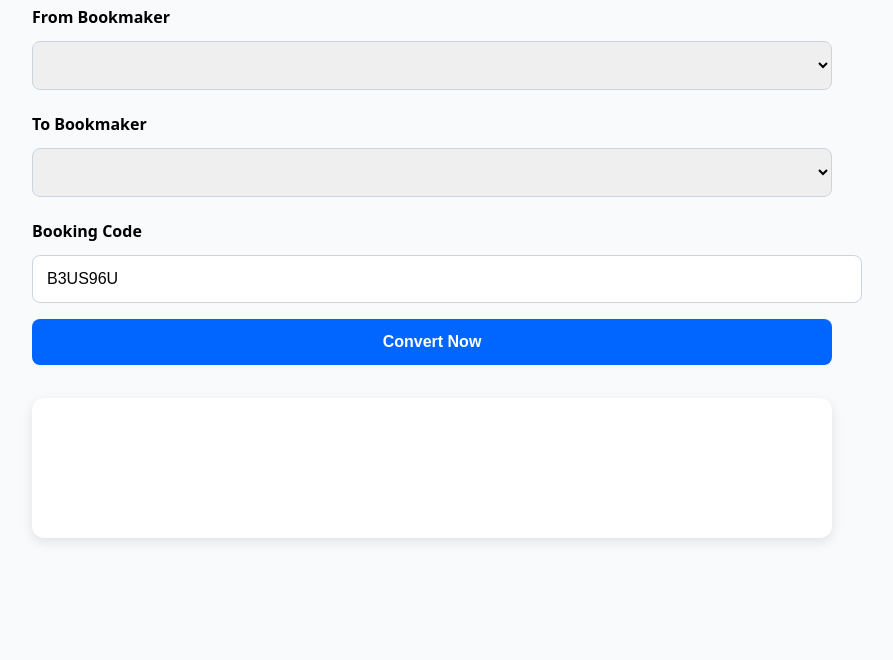
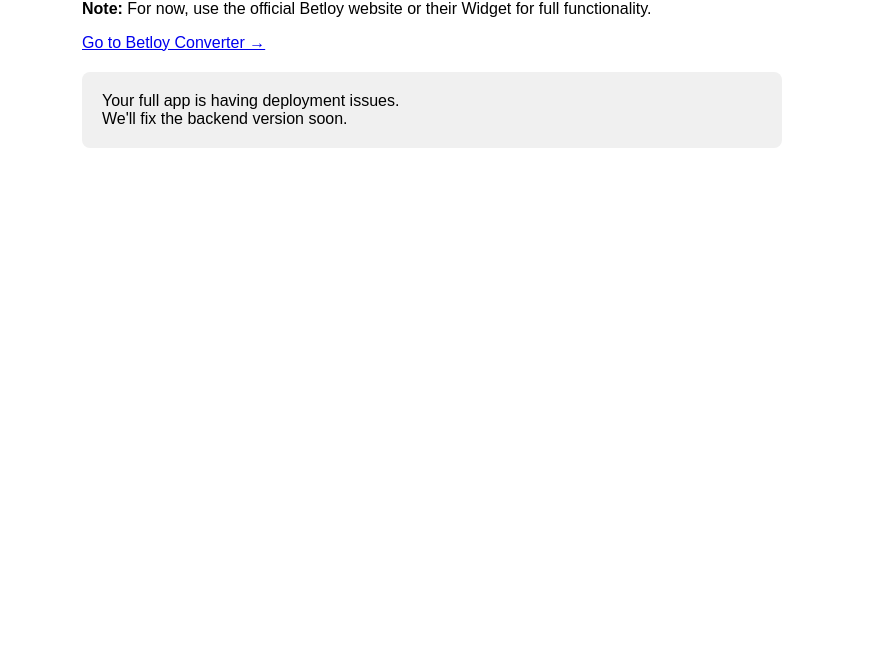
Before and after one commit to glitchng/betloy-converter, a website: page public/index.html in a window 1280 px wide. Shown: the part 140-800 px from the top of the page, without its empty margins (208-1101 px from the left). Drawn offline with Linux system fonts and the light colour scheme; no server answers.

Commit message:
Update index.html

```diff
--- a/public/index.html
+++ b/public/index.html
@@ -5,89 +5,22 @@
   <meta name="viewport" content="width=device-width, initial-scale=1.0">
   <title>Betloy Converter</title>
   <style>
-    body { font-family: system-ui, sans-serif; max-width: 800px; margin: 40px auto; padding: 20px; background: #f8fafc; }
-    h1 { text-align: center; color: #1e2937; }
-    label { display: block; margin: 15px 0 5px; font-weight: bold; }
-    input, select, button { padding: 14px; margin: 8px 0; width: 100%; font-size: 16px; border-radius: 8px; border: 1px solid #cbd5e1; }
-    button { background: #0066ff; color: white; font-weight: bold; cursor: pointer; border: none; }
-    button:hover { background: #0052cc; }
-    .result { margin-top: 25px; padding: 20px; border-radius: 12px; background: white; box-shadow: 0 4px 12px rgba(0,0,0,0.1); min-height: 100px; }
-    .error { background: #fee2e2; color: #b91c1c; }
+    body { font-family: Arial, sans-serif; max-width: 700px; margin: 40px auto; padding: 20px; }
+    input, select, button { padding: 15px; width: 100%; margin: 10px 0; font-size: 16px; }
+    button { background: #0066ff; color: white; border: none; cursor: pointer; }
+    .result { margin-top: 20px; padding: 20px; background: #f0f0f0; border-radius: 8px; }
   </style>
 </head>
 <body>
-  <h1>🔄 Betloy Bet Code Converter</h1>
+  <h1>Betloy Converter (Simple)</h1>
 
-  <label>From Bookmaker</label>
-  <select id="from"></select>
+  <p><strong>Note:</strong> For now, use the official Betloy website or their Widget for full functionality.</p>
 
-  <label>To Bookmaker</label>
-  <select id="to"></select>
+  <a href="https://betloy.com" target="_blank">Go to Betloy Converter →</a>
 
-  <label>Booking Code</label>
-  <input type="text" id="code" placeholder="Enter booking code (e.g. B3US96U)" value="B3US96U">
-
-  <button onclick="convertCode()">Convert Now</button>
-
-  <div id="result" class="result"></div>
-
-  <script>
-    let bookmakers = [];
-
-    async function loadBookmakers() {
-      try {
-        const res = await fetch('/api/bookmakers');
-        const data = await res.json();
-        bookmakers = data;
-
-        const fromSelect = document.getElementById('from');
-        const toSelect = document.getElementById('to');
-
-        data.forEach(b => {
-          fromSelect.add(new Option(b.name || b.title, b.id));
-          toSelect.add(new Option(b.name || b.title, b.id));
-        });
-      } catch (e) {
-        console.error(e);
-      }
-    }
-
-    async function convertCode() {
-      const resultDiv = document.getElementById('result');
-      resultDiv.innerHTML = '<p>Converting...</p>';
-
-      try {
-        const response = await fetch('/api/convert', {
-          method: 'POST',
-          headers: { 'Content-Type': 'application/json' },
-          body: JSON.stringify({
-            booking_code: document.getElementById('code').value.trim(),
-            from_bookie_id: parseInt(document.getElementById('from').value),
-            to_bookie_id: parseInt(document.getElementById('to').value)
-          })
-        });
-
-        const data = await response.json();
-
-        if (data.success) {
-          resultDiv.innerHTML = `
-            <h2>✅ ${data.data.converted_code}</h2>
-            <p><strong>From:</strong> ${data.data.from_bookie} → <strong>To:</strong> ${data.data.to_bookie}</p>
-            <p><strong>Total Odds:</strong> ${data.data.total_odds}</p>
-            <p><strong>Events:</strong> ${data.data.number_of_events}</p>
-          `;
-        } else {
-          resultDiv.classList.add('error');
-          resultDiv.innerHTML = `<strong>Error:</strong> ${data.message}`;
-        }
-      } catch (err) {
-        resultDiv.classList.add('error');
-        resultDiv.innerHTML = 'Network error. Please try again.';
-      }
-    }
-
-    // Load bookmakers when page loads
-    window.onload = loadBookmakers;
-  </script>
+  <div id="result" class="result">
+    Your full app is having deployment issues.<br>
+    We'll fix the backend version soon.
+  </div>
 </body>
 </html>
```
